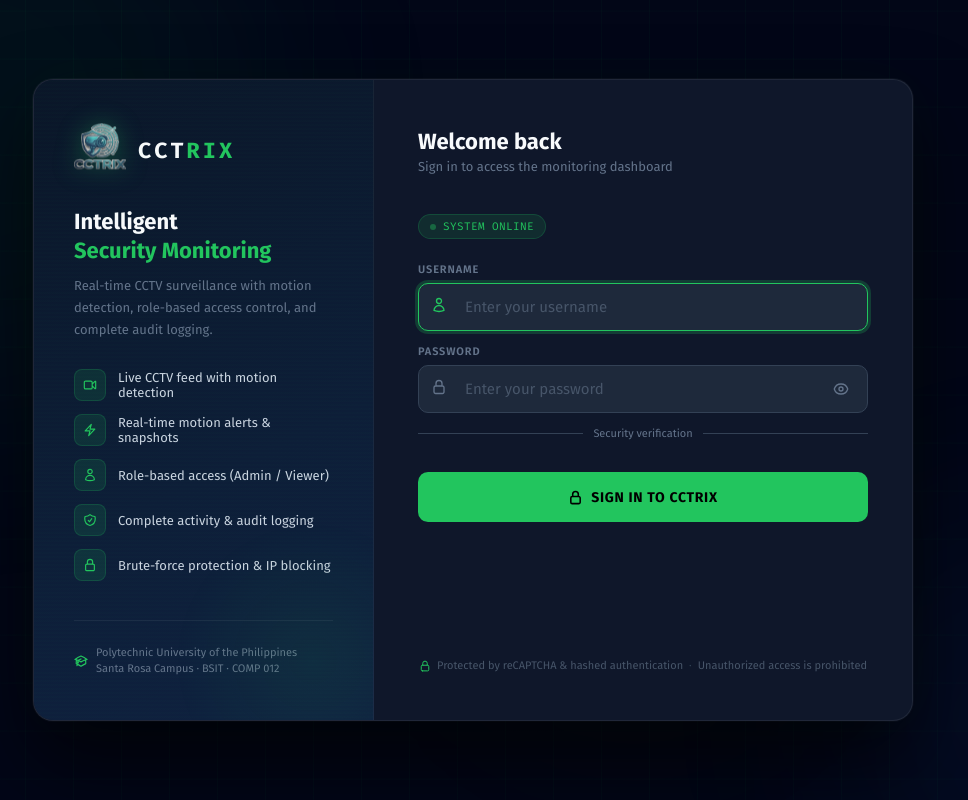
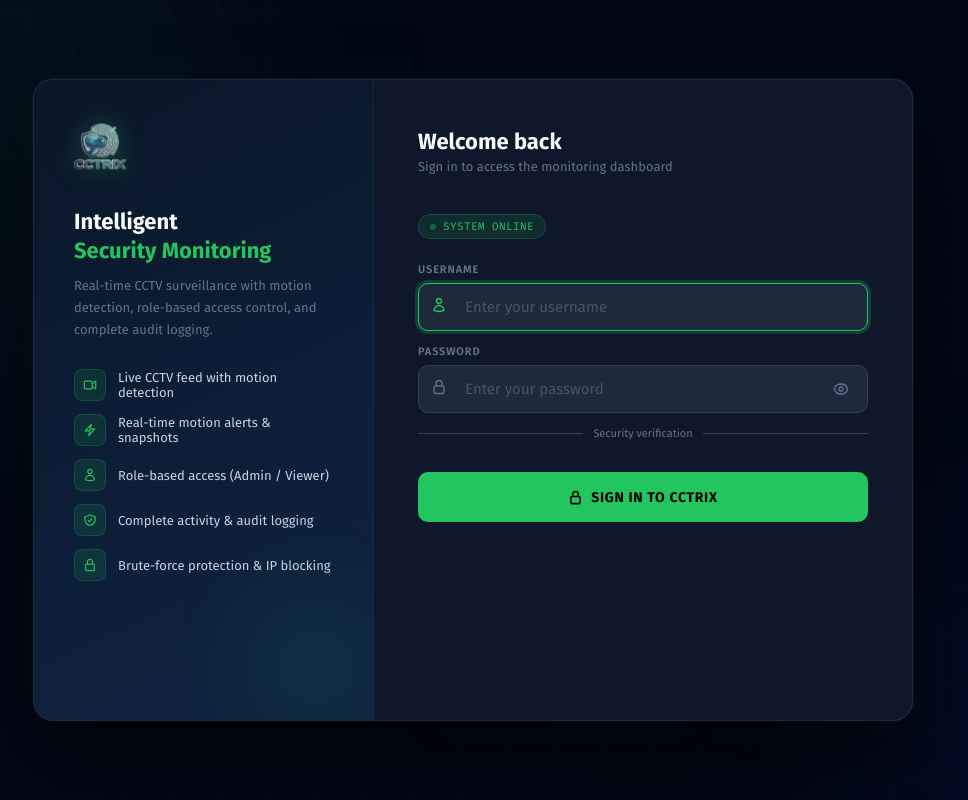
Before and after one commit to GinangMaria/cctrix, a Flask app: page /login in a window 1280 px wide. Shown: the whole page, without its empty margins (167-1135 px from the left). Run offline with Flask 3, Linux system fonts and the light colour scheme; some libraries are stand-ins or nearby versions.

Commit message:
fix: remove CCTRIX text, school footer, form footer from login; bypass recaptcha on test key

```diff
--- a/app.py
+++ b/app.py
@@ -167,6 +167,10 @@
 # RECAPTCHA VERIFIER
 # =========================
 def _verify_recaptcha(token, ip):
+    # Skip verification when using Google's official test keys (local dev).
+    # In production, set real RECAPTCHA_SECRET_KEY in .env.
+    if RECAPTCHA_SECRET_KEY == "6LeIxAcTAAAAAGG-vFI1TnRWxMZNFuojJ17ZFtSe":
+        return True  # test key — always pass
     if not token:
         return False
     try:
@@ -184,7 +188,7 @@
             return result.get("success", False)
     except Exception as e:
         print("reCAPTCHA error:", e)
-        return True  # fail open if Google is unreachable (dev safety)
+        return True  # fail open if Google is unreachable
 
 # =========================
 # AUTH LOGGER
--- a/templates/login.html
+++ b/templates/login.html
@@ -315,8 +315,7 @@
   <aside class="brand" aria-hidden="true">
     <div class="brand-top">
       <div class="brand-logo">
-        <img src="{{ url_for('static', filename='logo.png') }}" alt="" class="brand-logo-img">
-        <div class="brand-logo-text">CCT<span>RIX</span></div>
+        <img src="{{ url_for('static', filename='logo.png') }}" alt="CCTRIX" class="brand-logo-img">
       </div>
 
       <div class="brand-tagline">Intelligent<br><span>Security Monitoring</span></div>
@@ -356,12 +355,6 @@
       </div>
     </div>
 
-    <div class="brand-footer">
-      <div class="brand-school">
-        <svg width="14" height="14" fill="none" viewBox="0 0 24 24" stroke="currentColor" stroke-width="2"><path stroke-linecap="round" stroke-linejoin="round" d="M4.26 10.147a60.438 60.438 0 0 0-.491 6.347A48.62 48.62 0 0 1 12 20.904a48.62 48.62 0 0 1 8.232-4.41 60.46 60.46 0 0 0-.491-6.347m-15.482 0a50.636 50.636 0 0 0-2.658-.813A59.906 59.906 0 0 1 12 3.493a59.903 59.903 0 0 1 10.399 5.84c-.896.248-1.783.52-2.658.814m-15.482 0A50.717 50.717 0 0 1 12 13.489a50.702 50.702 0 0 1 7.74-3.342M6.75 15a.75.75 0 1 0 0-1.5.75.75 0 0 0 0 1.5Zm0 0v-3.675A55.378 55.378 0 0 1 12 8.443m-7.007 11.55A5.981 5.981 0 0 0 6.75 15.75v-1.5"/></svg>
-        <span>Polytechnic University of the Philippines<br>Santa Rosa Campus · BSIT · COMP 012</span>
-      </div>
-    </div>
   </aside>
 
   <!-- ── RIGHT FORM PANEL ── -->
@@ -459,12 +452,6 @@
 
     </form>
 
-    <footer class="form-footer">
-      <svg width="12" height="12" fill="none" viewBox="0 0 24 24" stroke="currentColor" stroke-width="2" aria-hidden="true"><path stroke-linecap="round" stroke-linejoin="round" d="M16.5 10.5V6.75a4.5 4.5 0 1 0-9 0v3.75m-.75 11.25h10.5a2.25 2.25 0 0 0 2.25-2.25v-6.75a2.25 2.25 0 0 0-2.25-2.25H6.75a2.25 2.25 0 0 0-2.25 2.25v6.75a2.25 2.25 0 0 0 2.25 2.25Z"/></svg>
-      Protected by reCAPTCHA &amp; hashed authentication
-      <span style="color:var(--bsolid)">·</span>
-      Unauthorized access is prohibited
-    </footer>
 
   </main>
 </div>
```
